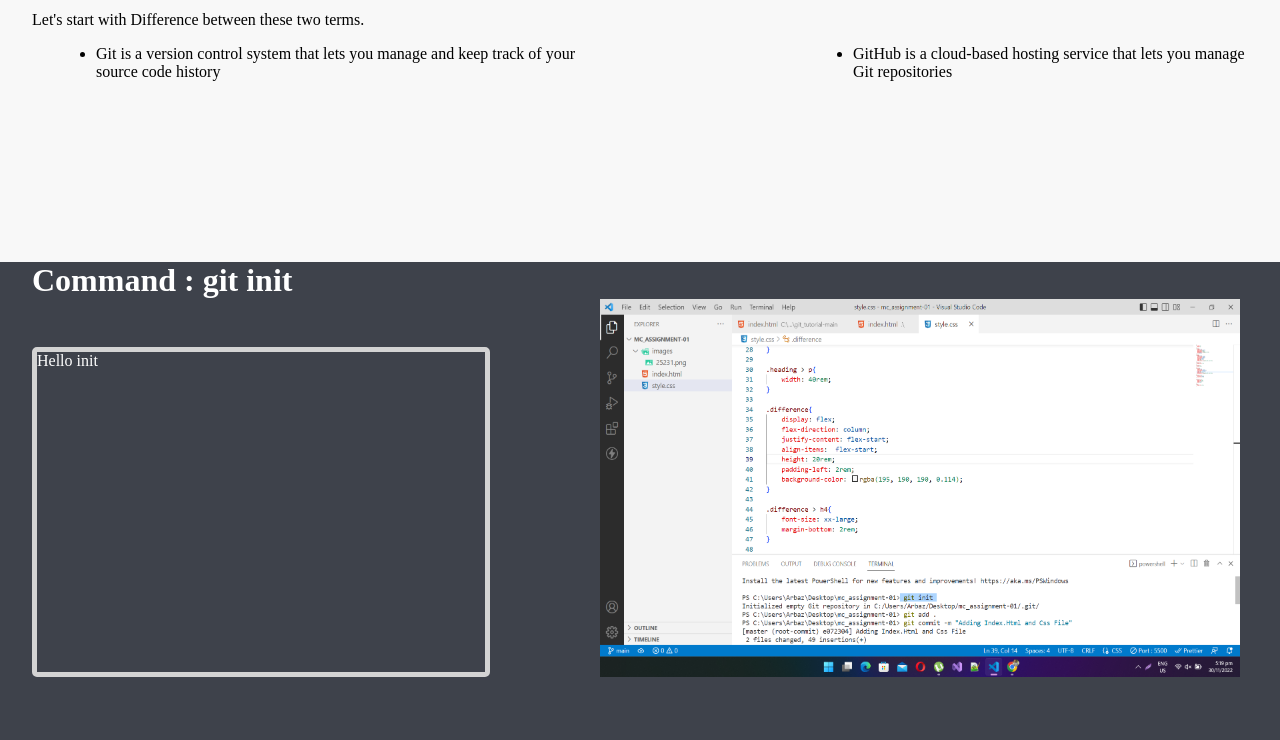
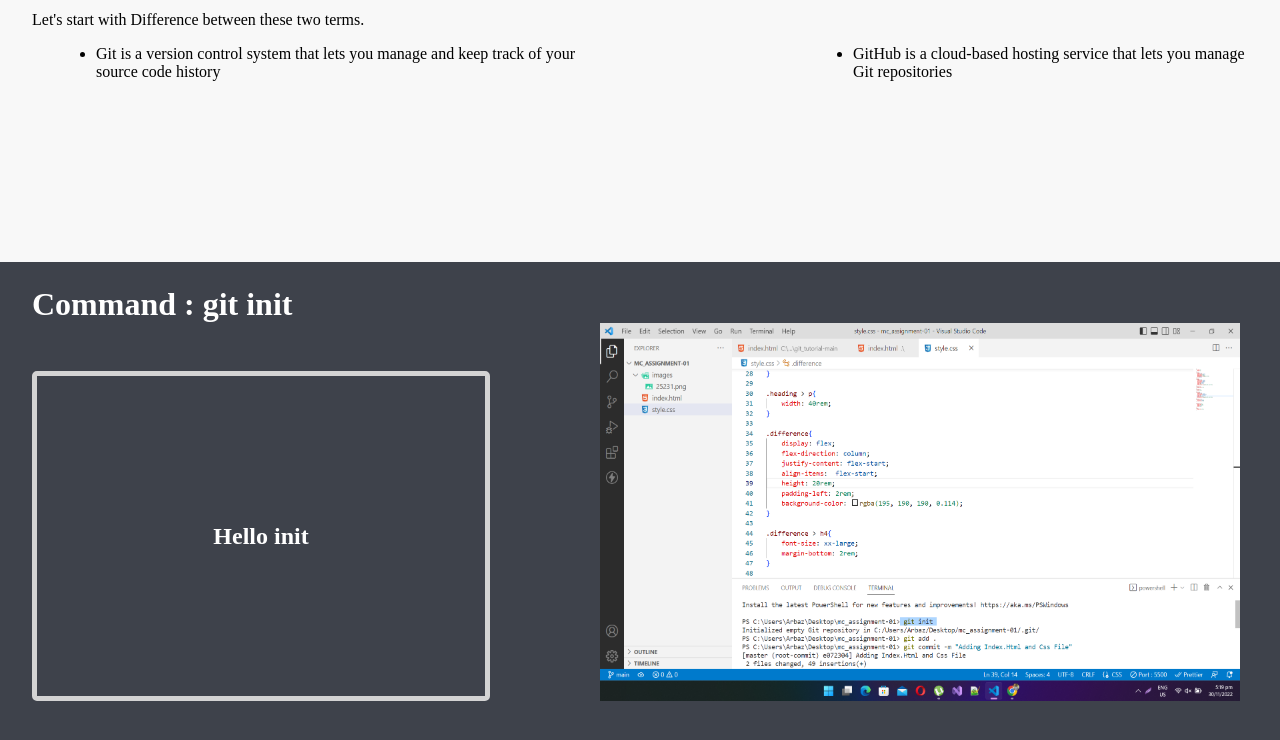
Before and after one commit to malikarbazakram/mc_assignment-01, a plain HTML site: page index.html in a window 1280 px wide. Shown: the part 661-1401 px from the top of the page. Drawn offline with Linux system fonts and the light colour scheme.

Commit message:
Modifying Frame!!!

```diff
--- a/index.html
+++ b/index.html
@@ -38,9 +38,9 @@
     </div>
 
     <div class="steps1">
-        <h1 style="padding-left: 2rem;">Command : git init</h1>
+        <h1 style="padding-left: 2rem; padding-top: 1.5rem;">Command : git init</h1>
         <div class="sidebyside">
-            <p> Hello init </p>
+            <b class="centerText"><p > Hello init </p></b>
             <img class="imageClass" src="images/init.png" alt="">
         </div>
     </div>
--- a/style.css
+++ b/style.css
@@ -81,11 +81,21 @@
     margin-right: 2.5rem;
 }
 
-.sidebyside > p{
+.sidebyside > b{
     margin-left: 2rem;
     margin-top: 3rem;
     height: 40vh;
     width: 35%;
     border-radius: 5px;
     border: 5px solid lightgray;
+
+    display: flex;
+    justify-content: center;
+    align-items: center;
+    font-size: x-large;
+    text-align: justify;
 }
+
+.centerText:hover > p{
+    scale: 1.2;
+}
```
